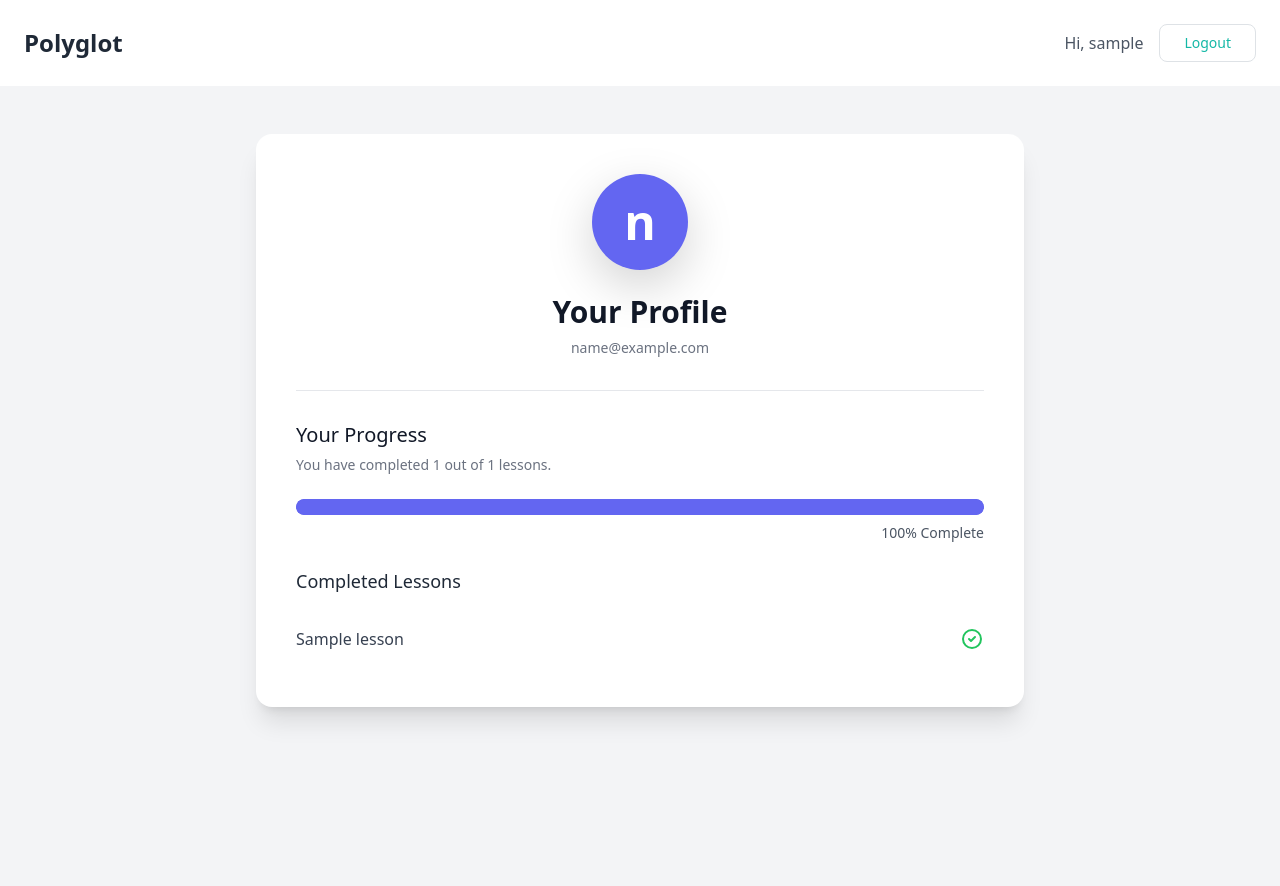
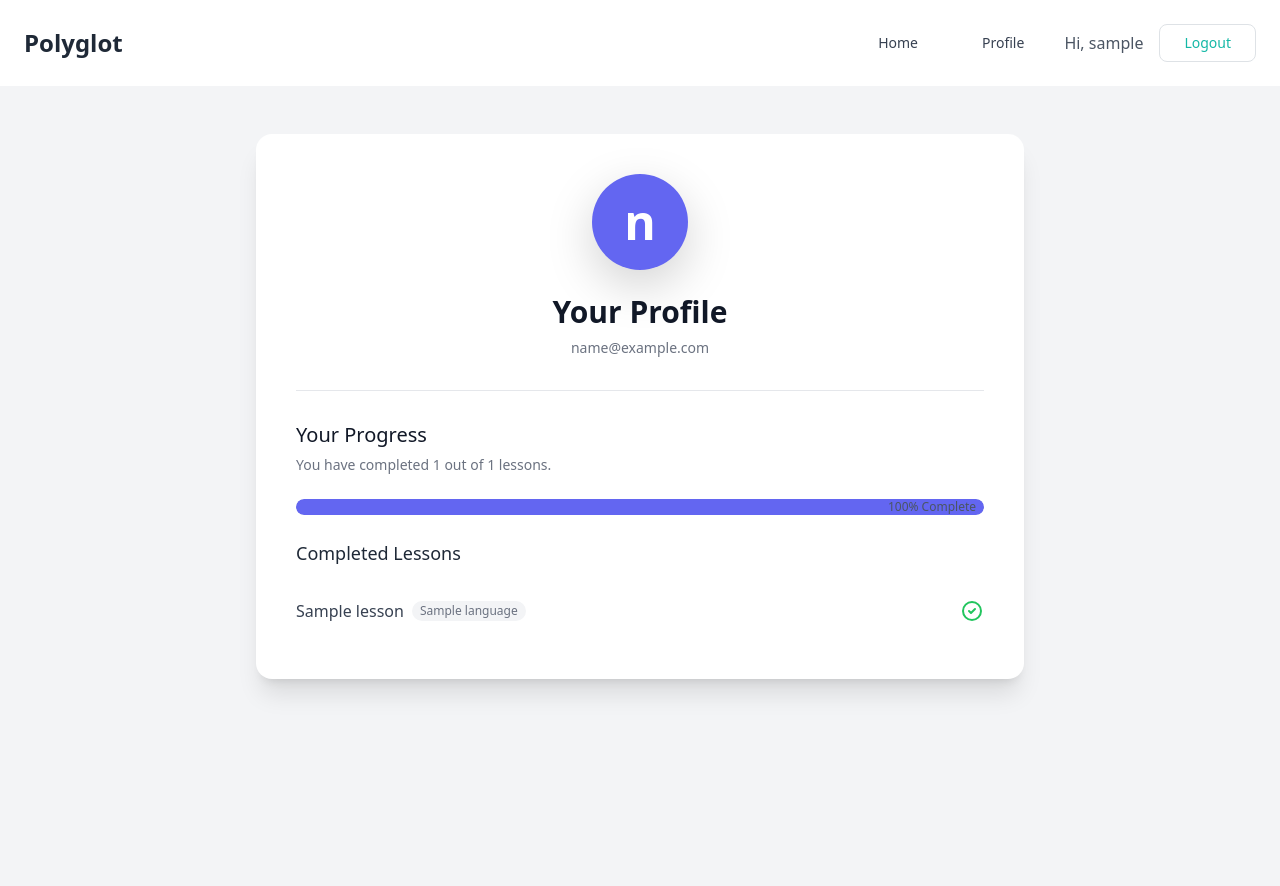
Before and after one commit to mnene-william/polyglot, a Django app: page /profile/ in a window 1280 px wide. Run offline with Django 5.2, Linux system fonts and the light colour scheme; a user stored in the database is signed in; tables that the repository leaves empty hold one stand-in row (values such as "Sample post"); some libraries are stand-ins or nearby versions.

Commit message:
create a progress bar that records a user's progress

```diff
--- a/myapp/templates/base.html
+++ b/myapp/templates/base.html
@@ -15,6 +15,12 @@
             </a>
             <div class="flex items-center space-x-4">
                 {% if user.is_authenticated %}
+                <a class="px-4 py-2 text-sm font-medium rounded-lg text-gray-700 transition duration-300 hover:text-teal-500" href="{% url 'home' %}">
+                    Home
+                </a>
+                <a class="px-4 py-2 text-sm font-medium rounded-lg text-gray-700 transition duration-300 hover:text-teal-500" href="{% url 'user_profile' %}">
+                    Profile
+                </a>
                     <span class="text-gray-600">Hi, {{ user.username }}</span>
                     <a class="px-4 py-2 text-sm font-medium rounded-lg border border-teal-500 text-teal-500 transition duration-300 hover:bg-teal-500 hover:text-white" href="{% url 'log_out' %}">
                         Logout
--- a/myapp/templates/userprofile.html
+++ b/myapp/templates/userprofile.html
@@ -30,12 +30,14 @@
                     </div>
 
 
-                    <div>
-                        <div class="h-4 bg-gray-200 rounded-full overflow-hidden">
-                            <div class="h-full bg-indigo-500 transition-all duration-500 ease-out rounded-full"><div class="h-full bg-indigo-500 transition-all duration-500 ease-out rounded-full" style="width: {{ progress_percentage }}"></div></div>
-                        </div>
-                        <p class="text-sm text-gray-600 mt-2 text-right font-medium">
-                            {{ progress_percentage }}% Complete
+                    <div class="relative h-4 bg-gray-200 rounded-full overflow-hidden">
+                         <div
+                            id="progressBar"
+                            class="h-full bg-indigo-500 transition-all duration-500 ease-out rounded-full"
+                            style="width: 0%;"
+                        ></div>
+                        <p id="progressText" class="absolute inset-0 flex items-center justify-end pr-2 text-xs font-medium text-gray-600">
+                            0% Complete
                         </p>
                     </div>
 
@@ -46,11 +48,15 @@
                         </h4>
                         {% if completed_lessons_list %}
                             <ul class="divide-y divide-gray-200">
-                                {% for lesson_title in completed_lessons_list %}
+                                {% for lesson in completed_lessons_list %}
                                     <li class="py-3 flex items-center justify-between">
-                                        <span class="text-gray-700">{{ lesson_title }}</span>
+                                        <span class="flex items-center space-x-2 text-gray-700">
+                                            <span>{{ lesson.title }}</span>
+                                            <span class="text-xs text-gray-500 font-medium px-2 py-0.5 rounded-full bg-gray-100">
+                                                {{ lesson.language }}
+                                            </span>
+                                        </span>
                                         <span>
-
                                             <svg class="h-6 w-6 text-green-500" fill="none" viewBox="0 0 24 24" stroke="currentColor">
                                                 <path stroke-linecap="round" stroke-linejoin="round" stroke-width="2" d="M9 12l2 2 4-4m6 2a9 9 0 11-18 0 9 9 0 0118 0z" />
                                             </svg>
@@ -67,4 +73,41 @@
         </div>
     </div>
 </div>
+
+<script>
+
+    const progressBar = document.getElementById('progressBar');
+    const progressText = document.getElementById('progressText');
+
+
+    const finalProgress = parseFloat("{{ progress_percentage }}");
+
+
+    let currentProgress = 0;
+    const increment = 1;
+    const intervalTime = 10;
+
+
+    const intervalId = setInterval(() => {
+
+        if (currentProgress < finalProgress) {
+
+            currentProgress += increment;
+
+
+            if (currentProgress > finalProgress) {
+                currentProgress = finalProgress;
+            }
+
+
+            progressBar.style.width = `${currentProgress}%`;
+
+            progressText.textContent = `${Math.floor(currentProgress)}% Complete`;
+        } else {
+
+            clearInterval(intervalId);
+        }
+    }, intervalTime);
+</script>
+
 {% endblock %}
--- a/myapp/urls.py
+++ b/myapp/urls.py
@@ -11,7 +11,7 @@ urlpatterns = [
     path('lessons/<int:lesson_id>/quiz/result/', views.quiz_result, name='quiz_result'),
     path('signup/', views.sign_up, name='sign_up'),
     path('review/', views.submit_review, name='review'),
-    path('profile/', views.user_profile),
+    path('profile/', views.user_profile, name='user_profile'),
 
     path('login/', auth_views.LoginView.as_view(template_name='login.html'), name='login'),
     path('logout/', views.log_out, name='log_out')
--- a/myapp/views.py
+++ b/myapp/views.py
@@ -166,27 +166,31 @@ def submit_review(request):
 
     return render(request, 'review.html', {'languages':languages})
 
-
+@login_required
 def user_profile(request):
 
 
-    # Get all UserProgress objects for the current user
+
     user_progress_entries = UserProgress.objects.filter(user=request.user)
 
-    # Calculate the number of completed lessons
+
     completed_lessons_count = user_progress_entries.filter(completed=True).count()
 
-    # Get the total number of available lessons in the system
+
     total_lessons_count = Lesson.objects.all().count()
 
-    # Calculate the progress percentage, handling division by zero
+
     progress_percentage = 0
     if total_lessons_count > 0:
         progress_percentage = int((completed_lessons_count / total_lessons_count) * 100)
 
-    # Get the titles of the completed lessons
+
     completed_lessons_list = [
-        entry.lesson.title for entry in user_progress_entries.filter(completed=True)
+        {
+            'title': entry.lesson.title,
+            'language': entry.lesson.language.name  # Assuming Lesson has a foreign key to a Language model with a 'name' field
+        }
+        for entry in user_progress_entries.filter(completed=True)
     ]
 
     context = {
```
